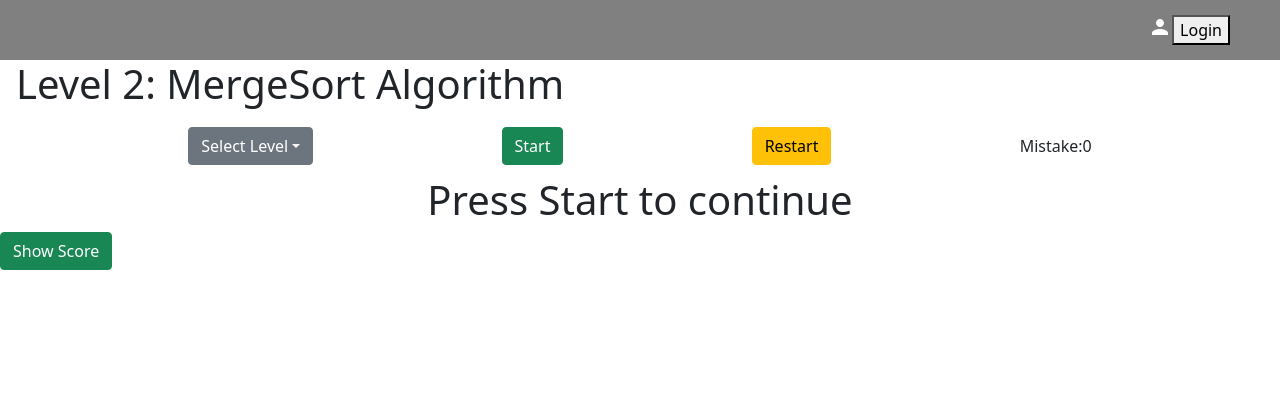
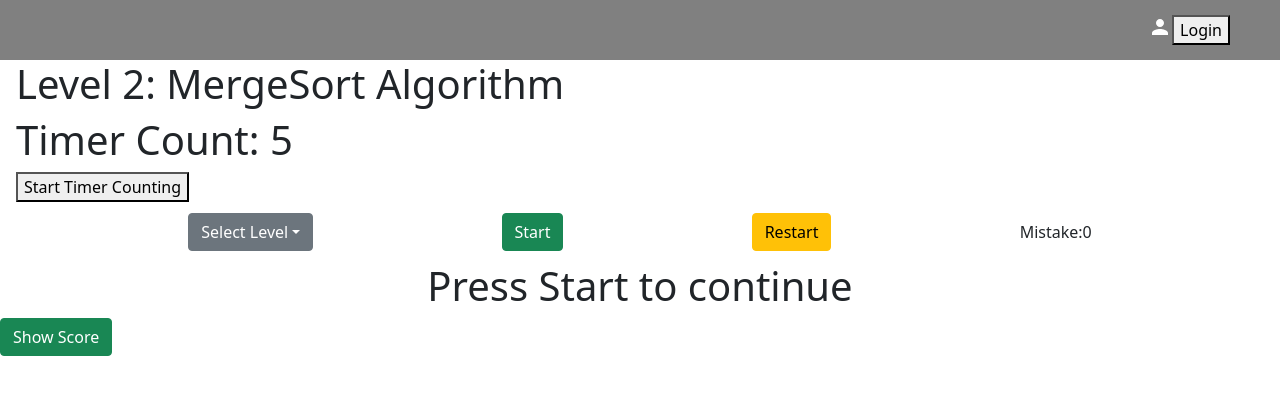
Before and after one commit to ShaimaaAliECE/se3350-project-group-15, a React (Create React App) app in the folder Development Code/: page /level2 in a window 1280 px wide. Shown: the top 394 px of the page. Built offline with nearby package versions, Linux system fonts and the light colour scheme.

Commit message:
timer without start button

```diff
--- a/Development Code/src/component/Level2.js
+++ b/Development Code/src/component/Level2.js
@@ -3,6 +3,8 @@ import HeaderLevel from "./HeaderLevel";
 import BottomInstructions from "./BottomInstructions";
 import SortingComponent from "./SortingComponent";
 import ScoreIndicator from "./ScoreIndicator";
+import Timer from "./Timer";
+
 
 function Level2() {
   const [currentProblem, setCurrentProblem] = useState([]);//unsorted array
@@ -15,6 +17,7 @@ function Level2() {
     <div>
       <div class="ms-3">
         <h1>Level 2: MergeSort Algorithm</h1>
+         <Timer /*startCount='0'*/ />
       </div>
       {/* pass the number array from HeaderLevel component to Level1 component */}
       <HeaderLevel callbackSetProblems={setCurrentProblem} />
--- a/Development Code/src/component/RunButton.js
+++ b/Development Code/src/component/RunButton.js
@@ -2,6 +2,7 @@
 //2 - TODO: pass the generated number array as input to the merge sort algorithm component
 
 import React from "react";
+import {Timer} from "./Timer";
 
 function RunButton() {
   const [ArrayLength, setArrayLength] = useState(10); //the deafult array length is 10
@@ -31,9 +32,12 @@ function RunButton() {
     //2- TODO: pass the generated number array as input to the merge sort algorithm component
   };
 
+
+
   return (
     <div>
-      <button onClick={RunMergeSort}>Run</button>
+      <button onClick={RunMergeSort, Timer}>Run</button>
+
     </div>
   );
 }
--- a/Development Code/src/component/Timer.js
+++ b/Development Code/src/component/Timer.js
@@ -1,7 +1,7 @@
 import React, {Component} from 'react'
 //import React from 'react'
 
-const GameDuration= 1000*60;
+/*const GameDuration= 1000*60;
 const getTimeLeft= deadline=> deadline - Date.now();
 
 const GAME_STATE = {
@@ -16,10 +16,10 @@ const initalState={
     gameStart: GAME_STATE.READY,
     timeLeft:0,
     }
-
+*/
 
 class Timer extends React.Component{
-    state=initalState;
+   /* state=initalState;
     startGame=()=>{
         this.currentDeadline=Date.now ()+GameDuration;
 
@@ -50,19 +50,56 @@ class Timer extends React.Component{
 
 
     }
+    */
 
-
+    constructor(props){
+        super(props)
+        this.state={
+            count:0
+            //count:100 for count down
+        }
+    }
 
     render(){
+        const {count} = this.state
 
 
     return(
        <div>
-           <h1>Timer Count</h1>
+           <h1>Timer Count: {count} </h1>
+           <button onClick={Timer}>Start Timer Counting</button>
        </div>
     );
 
 }
+
+//set and clear interval
+componentDidMount(){
+    const {startCount}=this.props
+    //this.doIntervalChange()
+    this.myInterval =setInterval(()=>{
+        this.setState({
+            count:this.state.count+1   //both work
+            //count:prevState.count+1
+            //count:this.state.count-1 for count down
+        })
+    }, 1000)
+
+}
+
+/*doIntervalChange=()=>{
+    this.myInterval=setInterval(()=>{
+        this.setState(prevSate=> ({
+            count: prevSate.count+1
+        }))
+    },1000)
+
+}*/
+
+componentWillUnmount(){
+    clearInterval(this.myInterval)
+}
+
 
 
 }
```
